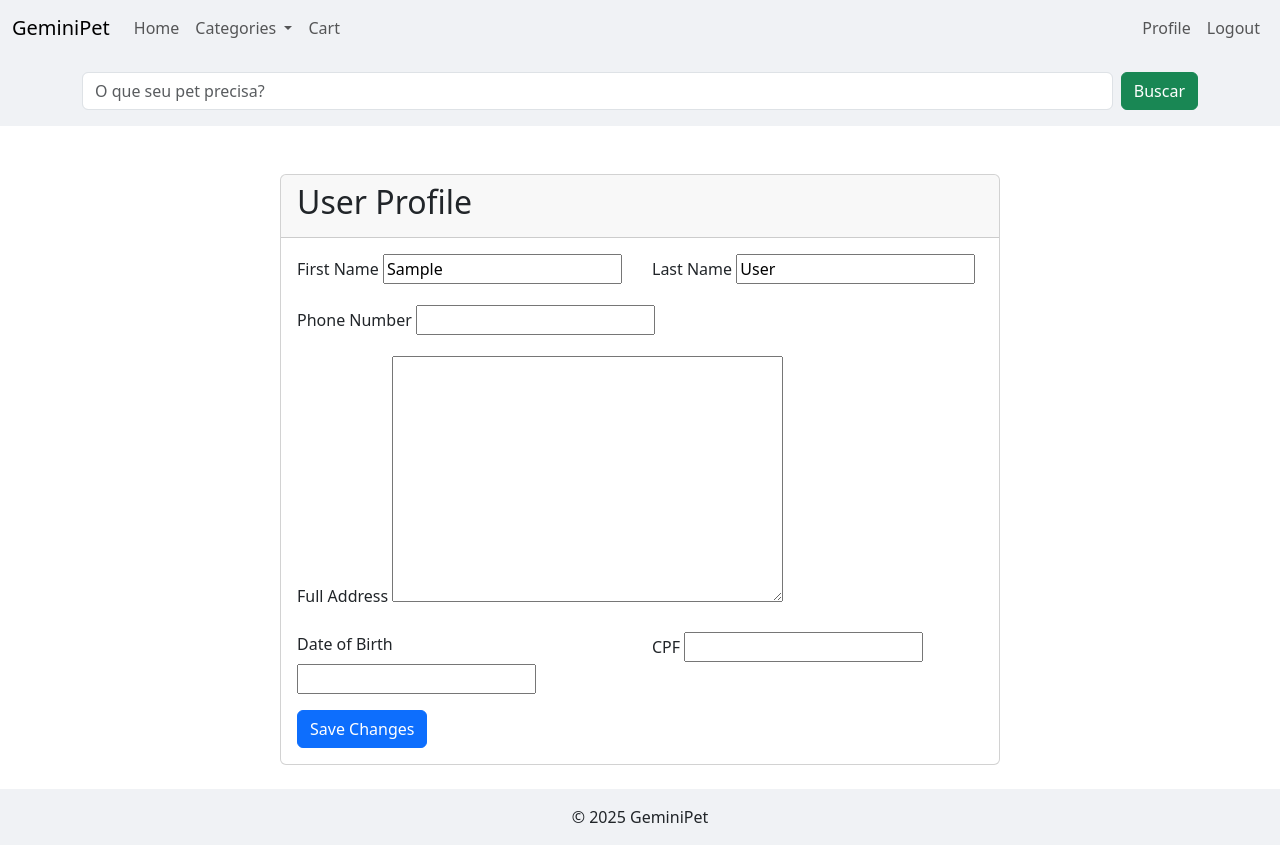
After one commit to Daniel-Q-Reis/GeminiPet, a Django app: page /users/profile/ in a window 1280 px wide. The commit adds this page. Run offline with Django 5.2, Linux system fonts and the light colour scheme; the visitor is signed in with stand-in values (Sample User, id 1); data comes from the database, SQL or seed files in the repository; data that the repository does not hold is empty.

Commit message:
feat(users): Create user profile functionality
This commit introduces a dedicated profile page, allowing users to view and manage their personal information.

- Create the UserProfile model to store extended user data.
- Implement the view and form required for profile editing.
- Use a post-save signal to automatically create a profile upon new user registration, ensuring data integrity and preventing errors.
- Add the corresponding template and URL route at /users/profile/.

```diff
--- a/store/templates/store/base.html
+++ b/store/templates/store/base.html
@@ -41,6 +41,9 @@
                 <ul class="navbar-nav ms-auto">
                     {% if user.is_authenticated %}
                         <li class="nav-item">
+                            <a class="nav-link" href="{% url 'users:profile' %}">Profile</a>
+                        </li>
+                        <li class="nav-item">
                             <form action="{% url 'users:logout' %}" method="post">
                                 {% csrf_token %}
                                 <button type="submit" class="nav-link btn btn-link">Logout</button>
--- a/users/apps.py
+++ b/users/apps.py
@@ -1,6 +1,8 @@
 from django.apps import AppConfig
-
 
 class UsersConfig(AppConfig):
     default_auto_field = 'django.db.models.BigAutoField'
     name = 'users'
+
+    def ready(self):
+        import users.signals
--- /dev/null
+++ b/users/forms.py
@@ -0,0 +1,13 @@
+from django import forms
+from django.contrib.auth.models import User
+from .models import UserProfile
+
+class UserForm(forms.ModelForm):
+    class Meta:
+        model = User
+        fields = ('first_name', 'last_name')
+
+class UserProfileForm(forms.ModelForm):
+    class Meta:
+        model = UserProfile
+        fields = ('phone_number', 'full_address', 'date_of_birth', 'cpf')
--- a/users/models.py
+++ b/users/models.py
@@ -5,6 +5,8 @@ class UserProfile(models.Model):
     user = models.OneToOneField(User, on_delete=models.CASCADE)
     phone_number = models.CharField(max_length=20, blank=True)
     full_address = models.TextField(blank=True)
+    date_of_birth = models.DateField(null=True, blank=True)
+    cpf = models.CharField(max_length=14, blank=True)
 
     def __str__(self):
         return self.user.username
--- /dev/null
+++ b/users/signals.py
@@ -0,0 +1,13 @@
+from django.db.models.signals import post_save
+from django.contrib.auth.models import User
+from django.dispatch import receiver
+from .models import UserProfile
+
+@receiver(post_save, sender=User)
+def create_user_profile(sender, instance, created, **kwargs):
+    if created:
+        UserProfile.objects.create(user=instance)
+
+@receiver(post_save, sender=User)
+def save_user_profile(sender, instance, **kwargs):
+    instance.userprofile.save()
--- /dev/null
+++ b/users/templates/users/profile.html
@@ -0,0 +1,49 @@
+{% extends 'store/base.html' %}
+
+{% block content %}
+<div class="container mt-5">
+    <div class="row justify-content-center">
+        <div class="col-md-8">
+            <div class="card">
+                <div class="card-header">
+                    <h2 class="card-title">User Profile</h2>
+                </div>
+                <div class="card-body">
+                    <form method="post">
+                        {% csrf_token %}
+                        <div class="row">
+                            <div class="col-md-6 mb-3">
+                                <label for="id_first_name" class="form-label">First Name</label>
+                                {{ user_form.first_name }}
+                            </div>
+                            <div class="col-md-6 mb-3">
+                                <label for="id_last_name" class="form-label">Last Name</label>
+                                {{ user_form.last_name }}
+                            </div>
+                        </div>
+                        <div class="mb-3">
+                            <label for="id_phone_number" class="form-label">Phone Number</label>
+                            {{ profile_form.phone_number }}
+                        </div>
+                        <div class="mb-3">
+                            <label for="id_full_address" class="form-label">Full Address</label>
+                            {{ profile_form.full_address }}
+                        </div>
+                        <div class="row">
+                            <div class="col-md-6 mb-3">
+                                <label for="id_date_of_birth" class="form-label">Date of Birth</label>
+                                {{ profile_form.date_of_birth }}
+                            </div>
+                            <div class="col-md-6 mb-3">
+                                <label for="id_cpf" class="form-label">CPF</label>
+                                {{ profile_form.cpf }}
+                            </div>
+                        </div>
+                        <button type="submit" class="btn btn-primary">Save Changes</button>
+                    </form>
+                </div>
+            </div>
+        </div>
+    </div>
+</div>
+{% endblock %}
--- a/users/urls.py
+++ b/users/urls.py
@@ -7,4 +7,5 @@ urlpatterns = [
     path('register/', views.register, name='register'),
     path('login/', views.login_view, name='login'),
     path('logout/', views.logout_view, name='logout'),
+    path('profile/', views.profile, name='profile'),
 ]
--- a/users/views.py
+++ b/users/views.py
@@ -1,6 +1,9 @@
 from django.shortcuts import render, redirect
-from django.contrib.auth import login, logout, authenticate
+from django.contrib.auth import login, logout
+from django.contrib.auth.decorators import login_required
 from django.contrib.auth.forms import UserCreationForm, AuthenticationForm
+from .forms import UserForm, UserProfileForm
+from .models import UserProfile
 
 def register(request):
     if request.method == 'POST':
@@ -29,3 +32,21 @@ def logout_view(request):
         logout(request)
         return redirect('store:index')
     return redirect('store:index')
+
+@login_required
+def profile(request):
+    profile, created = UserProfile.objects.get_or_create(user=request.user)
+    if request.method == 'POST':
+        user_form = UserForm(request.POST, instance=request.user)
+        profile_form = UserProfileForm(request.POST, instance=profile)
+        if user_form.is_valid() and profile_form.is_valid():
+            user_form.save()
+            profile_form.save()
+            return redirect('users:profile')
+    else:
+        user_form = UserForm(instance=request.user)
+        profile_form = UserProfileForm(instance=profile)
+    return render(request, 'users/profile.html', {
+        'user_form': user_form,
+        'profile_form': profile_form
+    })
```
Also changed, not shown: users/migrations/0002_userprofile_cpf_userprofile_date_of_birth.py (added), users/migrations/0003_alter_userprofile_cpf.py (added).
